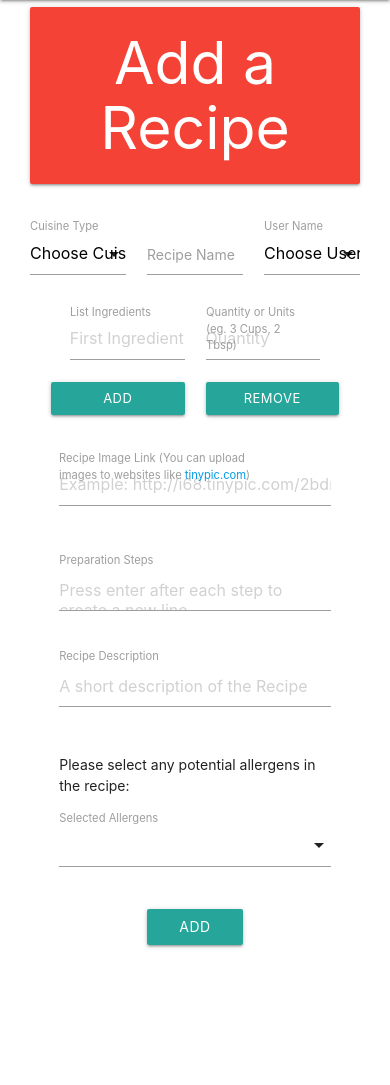
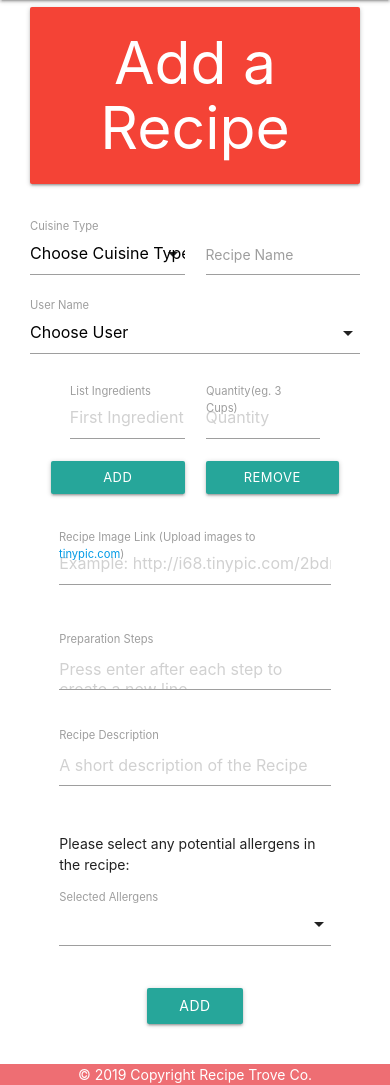
Before and after one commit to Code-Institute-Submissions/Data-Centric-Development-Milestone-Projectv2, a Flask app: page /add_recipe in a window 390 px wide. Shown: the part 56-1141 px from the top of the page. Before the commit the page ends 1004 px from the top, so only its background shows below. Run offline with Flask 2, Linux system fonts and the light colour scheme; data that the repository does not hold is empty; some libraries are stand-ins or nearby versions.

Commit message:
Made changes for responsiveness

```diff
--- a/static/css/style.css
+++ b/static/css/style.css
@@ -24,3 +24,18 @@
     width: 100%;
     font-weight: bolder;
 }
+
+.page-footer {
+    padding-top: 0 !important;
+}
+
+/* CSS code from Materialize for sticky footer */
+body {
+    display: flex;
+    min-height: 100vh;
+    flex-direction: column;
+  }
+
+  main {
+    flex: 1 0 auto;
+  }
--- a/templates/addrecipe.html
+++ b/templates/addrecipe.html
@@ -11,7 +11,7 @@
     <div class="row">
         <form action="{{ url_for('insert_recipe') }}" method="POST" class="col-sm-12" name="recipeform" id="recipeform">
             <div class="row">
-                <div class="input-field col s4">
+                <div class="input-field col s6 l4">
                     <select id="cuisine" name="cuisine_name">
                         <option value="" disabled selected>Choose Cuisine Type</option>
                         {% for cui in cuisine %}
@@ -20,12 +20,12 @@
                     </select>
                     <label>Cuisine Type</label>
                 </div>
-                <div class="input-field col s4">
+                <div class="input-field col s6 l4">
                     <label>Recipe Name</label>
                     <input type="text" id="recipe_name" name="recipe_name">
                 </div>
 
-                <div class="input-field col s4">
+                <div class="input-field col s12 l4">
                     <select id="user_name" name="user_name">
                         <option value="" disabled selected>Choose User</option>
                         {% for x in user %}
@@ -46,7 +46,7 @@
                         </div>
                         <div class="input-field col s6">
                             <input placeholder="Quantity" type="text" name = "ingredient_qty_1" id="ingredient_qty_1">
-                            <label class="active" for="">Quantity or Units (eg. 3 Cups, 2 Tbsp)</label>
+                            <label class="active" for="">Quantity(eg. 3 Cups)</label>
                         </div>
                     </div>
                 </div>
@@ -63,7 +63,7 @@
             </div>
             <div class="row">
                  <div class="input-field col s10 offset-s1">
-                    <label>Recipe Image Link (You can upload images to websites like <a href="http://tinypic.com/">tinypic.com</a>)</label>
+                    <label>Recipe Image Link (Upload images to <a href="http://tinypic.com/">tinypic.com</a>)</label>
                     <input placeholder="Example: http://i68.tinypic.com/2bdrlt.jpg" type="text" id="recipe_image" name="recipe_image">
                 </div>
             </div>
--- a/templates/base.html
+++ b/templates/base.html
@@ -14,6 +14,7 @@
 </head>
 <body>
     <!-- Materialize Navbar -->
+    <header>
         <nav>
             <div class="nav-wrapper deep-purple accent-4">
                 <a href="{{url_for('index')}}" class="brand-logo">Recipe Trove</a>
@@ -34,10 +35,20 @@
             <li><a href="#">Login</a></li>
             <li><a href="#">Register</a></li>
         </ul>
+    </header>
 
-
+    <main>
         {% block content %}
         {% endblock %}
+    </main>
+
+    <footer class="page-footer">
+        <div class="center center-align">
+             © 2019 Copyright Recipe Trove Co.
+        </div>
+
+    </footer>
+
     <script>
         $(document).ready(function(){
           $('.sidenav').sidenav();
--- a/templates/listrecipes.html
+++ b/templates/listrecipes.html
@@ -10,7 +10,7 @@
         </div>
         <div class="row">
         {% for recipe in recipes %}
-            <div class="col s4">
+            <div class="col s6 l4">
                 <div class="card small">
                     <a href="{{url_for('show_recipe', recipe_id=recipe._id)}}">
                     <div class="card-image">
```
Also changed, not shown: templates/editrecipe.html (+5 -5 lines), templates/result.html (+23 -12 lines), templates/search.html (+4 -4 lines). Lines whose indentation alone changed are shown as unchanged.
